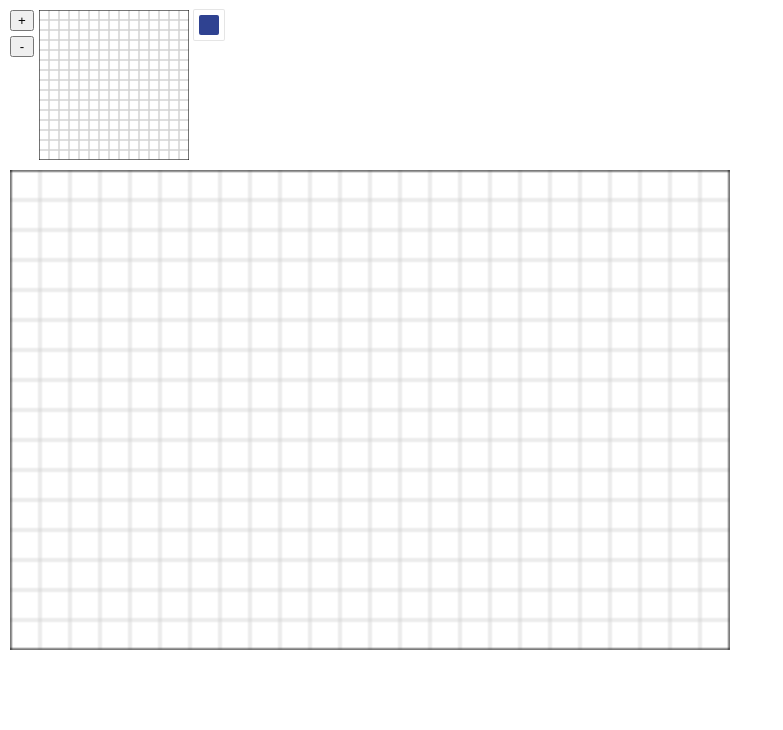
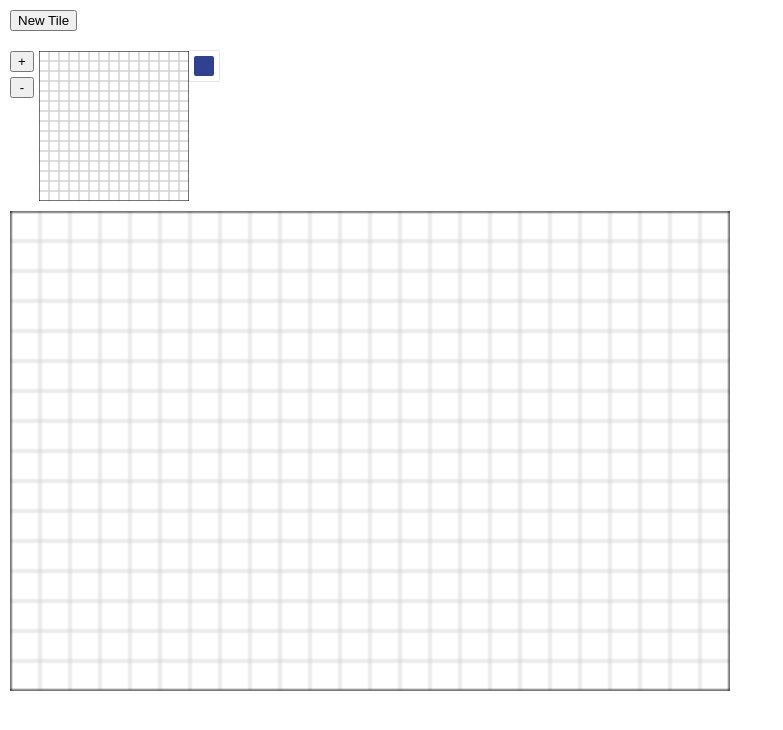
Before and after one commit to Bjvanminnen/azulejos, a React (Create React App) app: page / in a window 1280 px wide. Shown: the top 730 px of the page, without its empty margins (0-783 px from the left). Built offline with nearby package versions, Linux system fonts and the light colour scheme; the HTML template or start-up script is replaced by a standard one.

Commit message:
new tile button

```diff
--- a/src/App.js
+++ b/src/App.js
@@ -54,11 +54,17 @@ constructor(props) {
 
   onUpdateColor = rgb => this.color = rgb
 
+  newTile = () => {
+    window.location.hash = '';
+    window.location.reload();
+  }
+
   render() {
     const { tileZoom } = this.state;
 
     return (
       <div>
+        <button onClick={this.newTile} style={{margin: 10}}>New Tile</button>
         <div style={{margin: 10, display: 'flex'}}>
           <div style={{flexDirection: 'column', display: 'flex',}}>
             <button style={{marginRight: 5, marginBottom: 5}} onClick={this.clickZoomUp}>+</button>
@@ -73,7 +79,7 @@ constructor(props) {
             }}
             onClick={this.clickTile}
           />
-        <ColorPicker style={{marginLeft: 5}} onUpdateColor={this.onUpdateColor}/>
+          <ColorPicker onUpdateColor={this.onUpdateColor}/>
         </div>
         <canvas
           ref={e => this.wallCanvas = e}
```
